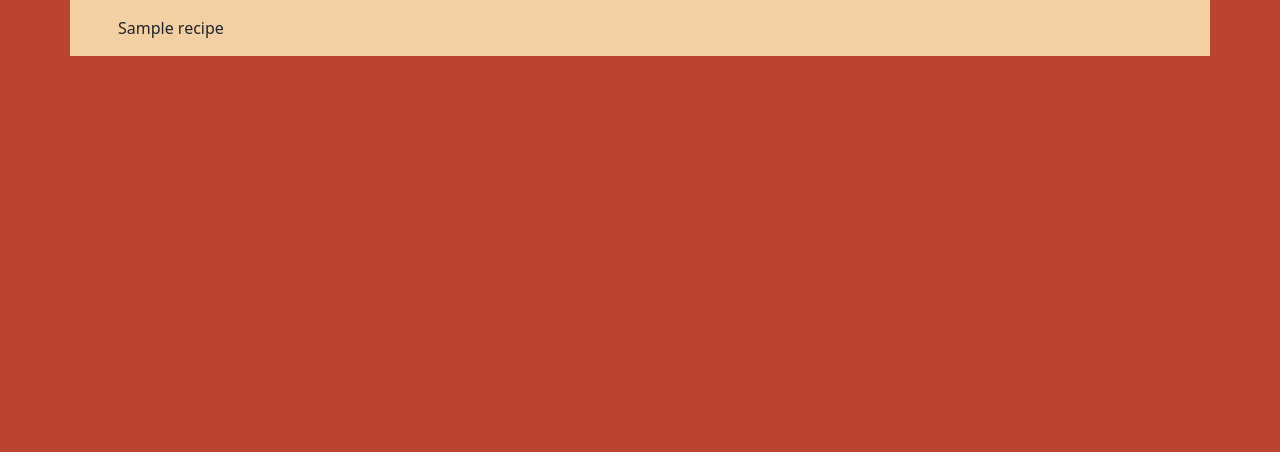
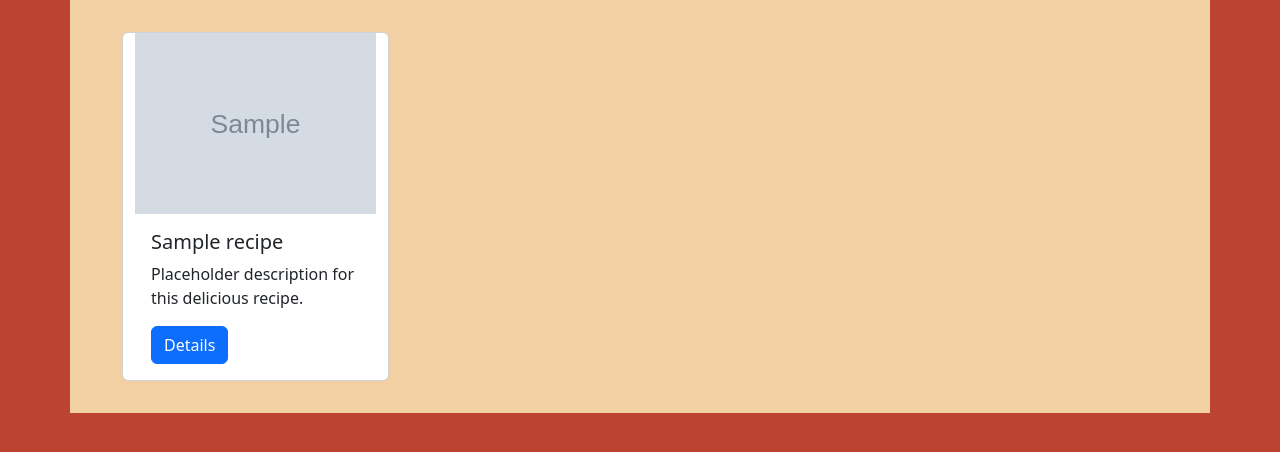
Before and after one commit to tflaten4184/CookingSite, a Django app: template recipes/templates/recipes/favorites.html in a window 1280 px wide. Shown: the part 227-679 px from the top of the page. Run offline with Django 4.2, Linux system fonts and the light colour scheme; the template is opened without the code that fills it: most values are stand-ins (such as "Sample title", 1, 10 or a date in 2020); grey boxes marked "Sample" are stand-in pictures; some libraries are stand-ins or nearby versions.

Commit message:
refactor reusable card

```diff
--- /dev/null
+++ b/recipes/templates/recipes/card.html
@@ -0,0 +1,14 @@
+{% load thumbnail %}
+
+<div class="card col-md-3 m-3">
+    {% comment %} <img class="card-img-top" src="" alt="Card image cap"> {% endcomment %}
+    {% thumbnail recipe.image "240x240" crop="center" as im %}
+        <img class="img-fluid w-100" src="{{ im.url }}" alt="{{ recipe.name }} image" width="{{ im.width }}" height="{{ im.height }}">
+    {% endthumbnail %}
+    <div class="card-body">
+    <h5 class="card-title">{{ recipe.name }}</h5>
+    <p class="card-text">Placeholder description for this delicious recipe.</p>
+    {# <a href="/recipes/{{ recipe.id }}/" class="btn btn-primary">Details</a> #}
+    <a href="{% url 'recipes:detail' recipe.id %}" class="btn btn-primary">Details</a>
+    </div>
+</div>
--- a/recipes/templates/recipes/favorites.html
+++ b/recipes/templates/recipes/favorites.html
@@ -3,7 +3,15 @@
 {% block title %}Favorites{% endblock title %}
 
 {% block body %}
-    {% for recipe in recipes_list %}
-        {{ recipe }}
-    {% endfor %}
+    {% if recipes_list %}
+        <div class="row">
+            {% for recipe in recipes_list %}
+
+                {% include 'recipes/card.html' %}
+
+            {% endfor %}
+        </div>
+    {% else %}
+        <p>No favorites found.</p>
+    {% endif %}
 {% endblock body %}
```
Also changed, not shown: recipes/templates/recipes/index.html (+1 -13 lines).
